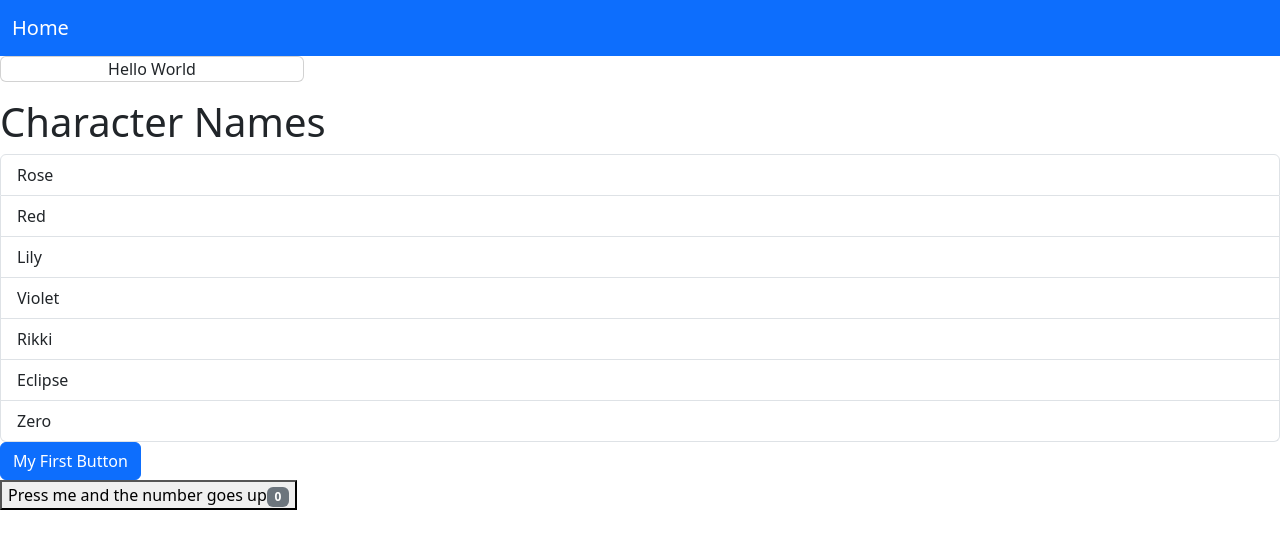
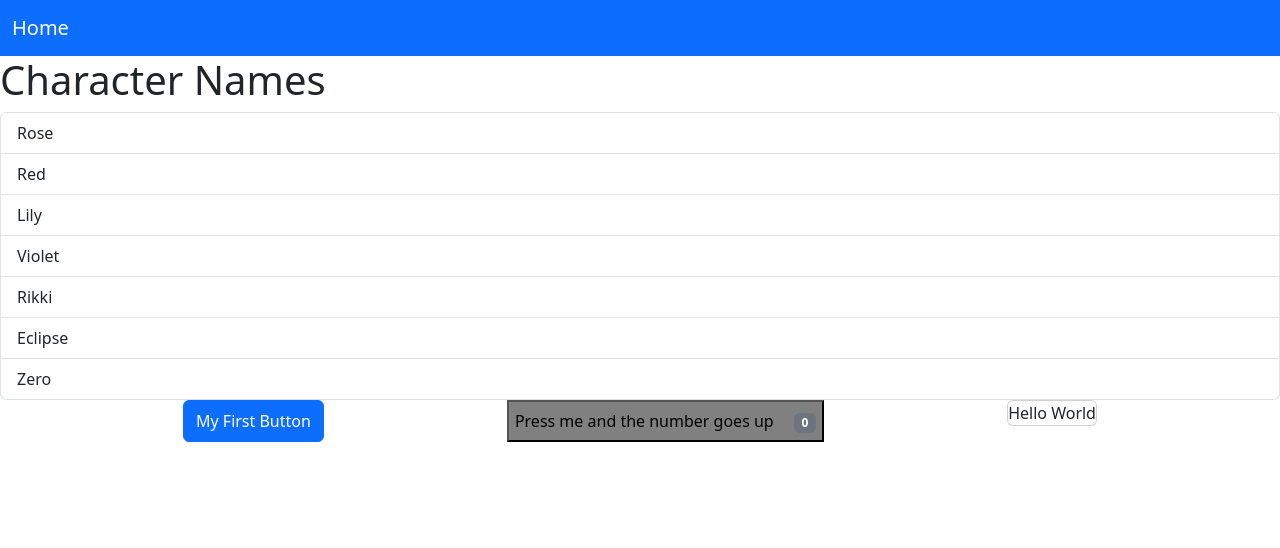
Before and after one commit to red2922/Reactor, a React (Vite) app in the folder Reactor_Time/: page / in a window 1280 px wide. Shown: the top 548 px of the page. Built offline with nearby package versions, Linux system fonts and the light colour scheme.

Commit message:
Successfully added flexbox

```diff
--- /dev/null
+++ b/Reactor_Time/src/App.css
@@ -0,0 +1,14 @@
+.test {
+  display: flex;
+  flex-basis: content;
+  justify-content: space-evenly;
+}
+
+.test_two {
+  background-color: grey;
+  width: fit-content;
+}
+
+.test_three {
+  margin-left: 20px;
+}
--- a/Reactor_Time/src/App.tsx
+++ b/Reactor_Time/src/App.tsx
@@ -5,6 +5,7 @@ import PracButton from "./components/PracButton";
 import { useState } from "react";
 import HelloWorld from "./components/HelloWorld";
 import NavBar from "./components/NavBar";
+import "./App.css";
 
 function App() {
   let names = ["Rose", "Red", "Lily", "Violet", "Rikki", "Eclipse", "Zero"];
@@ -16,7 +17,7 @@ function App() {
   return (
     <div>
       <NavBar></NavBar>
-      <HelloWorld></HelloWorld>
+
       {alertVisible && (
         <Alert onClose={() => setAlertVisibility(false)}>Hello World</Alert>
       )}
@@ -25,9 +26,13 @@ function App() {
         heading="Character Names"
         onSelectItem={handleSelectItem}
       />
-      <Button onClick={() => setAlertVisibility(true)}>My First Button</Button>
-      <br />
-      <PracButton></PracButton>
+      <div className="test">
+        <Button onClick={() => setAlertVisibility(true)}>
+          My First Button
+        </Button>
+        <PracButton></PracButton>
+        <HelloWorld></HelloWorld>
+      </div>
     </div>
   );
 }
--- a/Reactor_Time/src/components/PracButton.tsx
+++ b/Reactor_Time/src/components/PracButton.tsx
@@ -5,9 +5,9 @@ const PracButton = () => {
 
   return (
     <>
-      <button onClick={changeNum}>
+      <button onClick={changeNum} className="test_two">
         Press me and the number goes up
-        <span className="badge text-bg-secondary">{num}</span>
+        <span className="badge text-bg-secondary test_three">{num}</span>
       </button>
     </>
   );
```
Also changed, not shown: Reactor_Time/src/main.tsx (+7 -7 lines).
